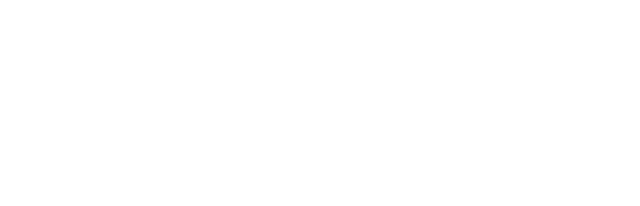
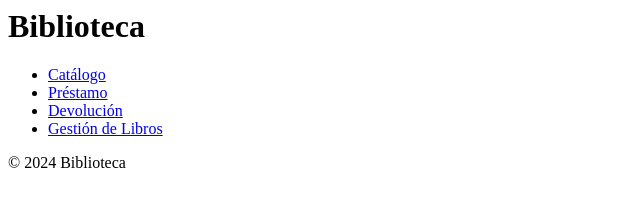
Before and after one commit to esteNombreNoEstaCogido/biblioteca-web, a plain HTML site: page src/index.html in a window 1280 px wide. Shown: the whole page, without its empty margins (0-640 px from the left). Drawn offline with Linux system fonts and the light colour scheme.

Commit message:
Update index.html

```diff
--- a/src/index.html
+++ b/src/index.html
@@ -1 +1,39 @@
 <!-- index.html de la biblioteca -->
+<html lang="es">
+<head>
+    <meta charset="UTF-8">
+    <meta name="viewport" content="width=device-width, initial-scale=1.0">
+    <title>Biblioteca</title>
+    <link rel="stylesheet" href="style.css">
+    <script src="script.js" type="module"></script>
+    <script type="importmap">
+        {
+            "imports": {
+                "uuid": "https://cdn.jsdelivr.net/npm/uuid@9.0.1/+esm"
+            }
+        }
+    </script>
+</head>
+<body>
+    <header>
+        <h1>Biblioteca</h1>
+    </header>
+
+    <nav>
+        <ul>
+            <li><a href="#" data-section="catalog">Catálogo</a></li>
+            <li><a href="#" data-section="borrow">Préstamo</a></li>
+            <li><a href="#" data-section="return">Devolución</a></li>
+            <li><a href="#" data-section="manage">Gestión de Libros</a></li>
+        </ul>
+    </nav>
+
+    <main id="content">
+        <!-- Content will be dynamically loaded here -->
+    </main>
+
+    <footer>
+        <p>&copy; 2024 Biblioteca</p>
+    </footer>
+</body>
+</html>
```
